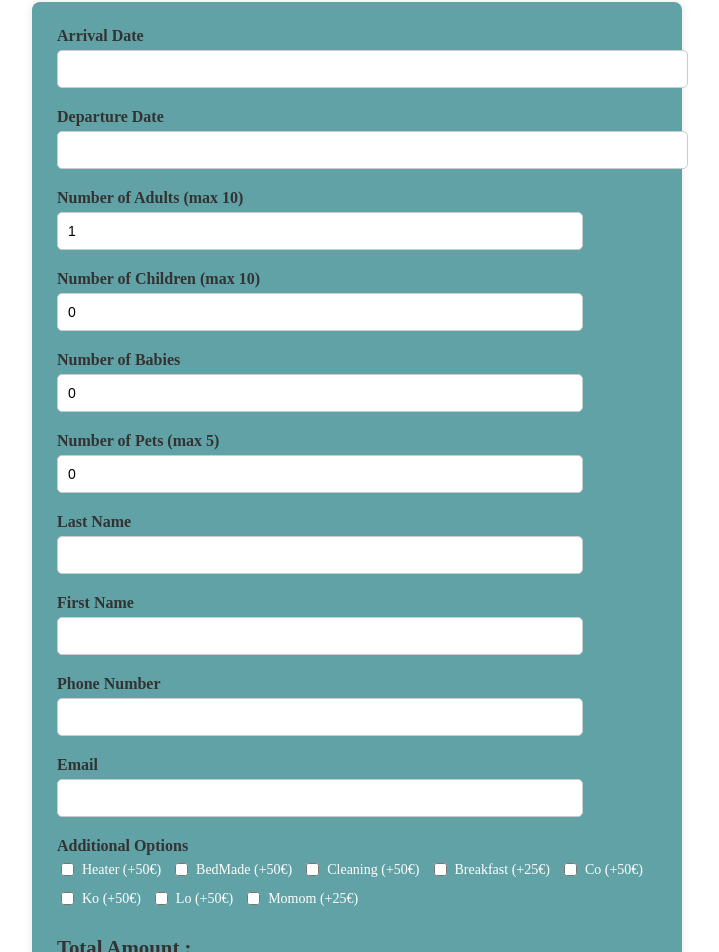
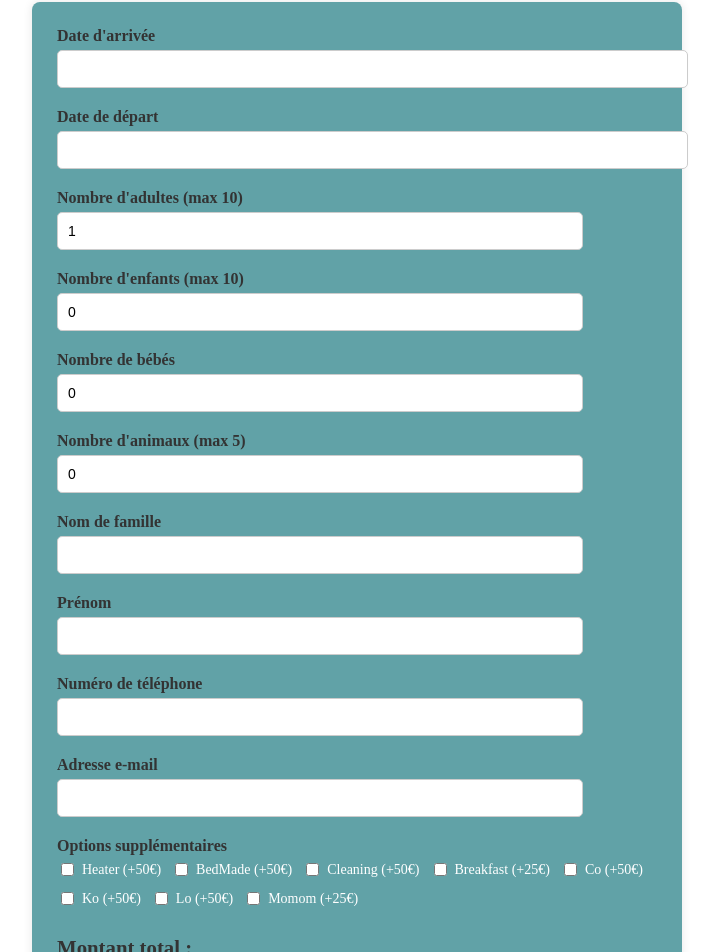
Before and after one commit to AdryanPro/client, a React (Create React App) app: page /Reservation in a window 1280 px wide. Shown: the part 87-1039 px from the top of the page, without its empty margins (283-1002 px from the left). Built offline with nearby package versions, Linux system fonts and the light colour scheme; no server answers; a web font is replaced by a local one.

Commit message:
switch the txt from eng to fr

```diff
--- a/src/Components/Contact.js
+++ b/src/Components/Contact.js
@@ -33,28 +33,30 @@ export const Contact = () => {
   };
 
   return (
-    <div>
-      <NavBar />
-          <div className='ContactWrapper'>
+  <div>
+    <NavBar />
+    <div className='ContactWrapper'>
       <form className='Form' onSubmit={onSubmit}>
-        <h2 className='FormH2'>Contact form</h2>
+        <h2 className='FormH2'>Formulaire de contact</h2>
+
         <div className="input-box">
-          <label>Full name</label>
-          <input type="text" className='Field' placeholder='Enter your name' name='name' required />
+          <label>Nom complet</label>
+          <input type="text" className='Field' placeholder='Entrez votre nom' name='name' required />
         </div>
 
         <div className="input-box">
-          <label>Email Adress</label>
-          <input type="email" className='Field' placeholder='Enter your Email' name='email' required />
+          <label>E-mail</label>
+          <input type="email" className='Field' placeholder='Entrez votre e-mail' name='email' required />
         </div>
 
         <div className="input-box">
-          <label>Your Message</label>
-          <textarea className='Field Message' placeholder='Enter your message' name='message' required />
+          <label>Votre message</label>
+          <textarea className='Field Message' placeholder='Entrez votre message' name='message' required />
         </div>
-        <button type='submit'>Send your messsage</button>
+
+        <button type='submit'>Envoyer votre message</button>
       </form>
     </div>
-    </div>
+  </div>
   )
 }
--- a/src/Components/Galerie.js
+++ b/src/Components/Galerie.js
@@ -493,7 +493,6 @@ export const Galerie = () => {
           );
         })}
       </div>
-      <Footer />
     </div>
   );
 };
--- a/src/Components/Reservation.js
+++ b/src/Components/Reservation.js
@@ -239,19 +239,19 @@ export const Reservation = ({ prices, blockedDates, minNightsRules }) => {
       <form onSubmit={handleSubmit}>
         <div className="calendar-section">
           <div className="form-group">
-            <label className="form-label">Arrival Date</label>
+            <label className="form-label">Date d'arrivée</label>
             <DatePicker
               selected={startDate}
               onChange={(date) => {
                 setStartDate(date);
-                setEndDate(null); // ✅ Reset end date properly
+                setEndDate(null); // ✅ Réinitialiser correctement la date de départ
               }}
               selectsStart
               startDate={startDate}
               endDate={endDate}
               minDate={new Date()}
               excludeDates={blockedDates.map(date => new Date(date))}
-              className="form-input reservation-datepicker"  // ✅ Assign class to separate CSS
+              className="form-input reservation-datepicker"
               highlightDates={[{
                 "react-datepicker__day--range-start": [startDate],
                 "react-datepicker__day--in-range": [startDate, endDate],
@@ -260,7 +260,7 @@ export const Reservation = ({ prices, blockedDates, minNightsRules }) => {
               dayClassName={date => {
                 const dateStr = date.toISOString().split('T')[0];
 
-                if (date < new Date()) return ''; // ✅ No price for past days
+                if (date < new Date()) return ''; // ✅ Pas de prix pour les jours passés
                 if (isDateBlocked(date)) return 'blocked-date';
                 if (prices[dateStr]) return 'has-price';
                 if (basePrice) return 'base-price';
@@ -276,19 +276,19 @@ export const Reservation = ({ prices, blockedDates, minNightsRules }) => {
             />
           </div>
           <div className="form-group">
-            <label className="form-label">Departure Date</label>
+            <label className="form-label">Date de départ</label>
             <DatePicker
               selected={endDate}
               onChange={date => {
-                if (!startDate) return; // ✅ Prevent selecting end date first
+                if (!startDate) return; // ✅ Empêcher la sélection de la date de départ en premier
                 setEndDate(date);
               }}
               selectsEnd
               startDate={startDate}
               endDate={endDate}
-              minDate={startDate} // ✅ Ensure logical selection
+              minDate={startDate} // ✅ Assurer une sélection logique
               excludeDates={blockedDates.map(date => new Date(date))}
-              className="form-input reservation-datepicker"  // ✅ Separate CSS
+              className="form-input reservation-datepicker"
               highlightDates={[{
                 "react-datepicker__day--range-start": [startDate],
                 "react-datepicker__day--in-range": [startDate, endDate],
@@ -297,7 +297,7 @@ export const Reservation = ({ prices, blockedDates, minNightsRules }) => {
               dayClassName={date => {
                 const dateStr = date.toISOString().split('T')[0];
 
-                if (date < new Date()) return ''; // ✅ No price for past days
+                if (date < new Date()) return ''; // ✅ Pas de prix pour les jours passés
                 if (isDateBlocked(date)) return 'blocked-date';
                 if (prices[dateStr]) return 'has-price';
                 if (basePrice) return 'base-price';
@@ -311,17 +311,13 @@ export const Reservation = ({ prices, blockedDates, minNightsRules }) => {
                 </div>
               )}
             />
-
-
-
-
           </div>
           {error && <div className="error-message">{error}</div>}
         </div>
 
         <div className="form-section">
           <div className="form-group">
-            <label className="form-label">Number of Adults (max 10)</label>
+            <label className="form-label">Nombre d'adultes (max 10)</label>
             <input
               type="number"
               min="1"
@@ -333,7 +329,7 @@ export const Reservation = ({ prices, blockedDates, minNightsRules }) => {
           </div>
 
           <div className="form-group">
-            <label className="form-label">Number of Children (max 10)</label>
+            <label className="form-label">Nombre d'enfants (max 10)</label>
             <input
               type="number"
               min="0"
@@ -345,7 +341,7 @@ export const Reservation = ({ prices, blockedDates, minNightsRules }) => {
           </div>
 
           <div className="form-group">
-            <label className="form-label">Number of Babies</label>
+            <label className="form-label">Nombre de bébés</label>
             <input
               type="number"
               min="0"
@@ -356,7 +352,7 @@ export const Reservation = ({ prices, blockedDates, minNightsRules }) => {
           </div>
 
           <div className="form-group">
-            <label className="form-label">Number of Pets (max 5)</label>
+            <label className="form-label">Nombre d'animaux (max 5)</label>
             <input
               type="number"
               min="0"
@@ -368,7 +364,7 @@ export const Reservation = ({ prices, blockedDates, minNightsRules }) => {
           </div>
 
           <div className="form-group">
-            <label className="form-label">Last Name</label>
+            <label className="form-label">Nom de famille</label>
             <input
               type="text"
               value={lastName}
@@ -379,7 +375,7 @@ export const Reservation = ({ prices, blockedDates, minNightsRules }) => {
           </div>
 
           <div className="form-group">
-            <label className="form-label">First Name</label>
+            <label className="form-label">Prénom</label>
             <input
               type="text"
               value={firstName}
@@ -390,7 +386,7 @@ export const Reservation = ({ prices, blockedDates, minNightsRules }) => {
           </div>
 
           <div className="form-group">
-            <label className="form-label">Phone Number</label>
+            <label className="form-label">Numéro de téléphone</label>
             <input
               type="tel"
               value={phone}
@@ -401,7 +397,7 @@ export const Reservation = ({ prices, blockedDates, minNightsRules }) => {
           </div>
 
           <div className="form-group">
-            <label className="form-label">Email</label>
+            <label className="form-label">Adresse e-mail</label>
             <input
               type="email"
               value={email}
@@ -412,7 +408,7 @@ export const Reservation = ({ prices, blockedDates, minNightsRules }) => {
           </div>
 
           <div className="form-group">
-            <label className="form-label">Additional Options</label>
+            <label className="form-label">Options supplémentaires</label>
             <div className="options-grid">
               {Object.entries(options).map(([key, option]) => (
                 <label key={key} className="option-item">
@@ -430,28 +426,30 @@ export const Reservation = ({ prices, blockedDates, minNightsRules }) => {
           </div>
 
           <div className="form-group total-price-container">
-            <h4 className="total-price-title">Total Amount :</h4>
+            <h4 className="total-price-title">Montant total :</h4>
             <div className="total-price-display">
-              {calculateTotalPrice() > 0 ? `${calculateTotalPrice()}€` : "Select dates to see total"}
+              {calculateTotalPrice() > 0 ? `${calculateTotalPrice()}€` : "Sélectionnez des dates pour voir le total"}
             </div>
           </div>
 
           <button type="submit" className="submit-button">
-            Make Reservation
+            Réserver
           </button>
         </div>
       </form>
-      {/* ✅ Pop-up confirmation message */}
+
+      {/* ✅ Pop-up de confirmation */}
       {showPopup && (
         <div className="popup-overlay">
           <div className="popup-content">
-            <h2>Merci pour votre réservation!</h2>
+            <h2>Merci pour votre réservation !</h2>
             <p>Vous serez contacté dans les plus brefs délais pour confirmer celle-ci ainsi que pour procéder au paiement.</p>
             <button onClick={() => window.location.href = '/'}>OK</button>
           </div>
         </div>
       )}
     </div>
+
   );
 };
 
```
Also changed, not shown: src/translation.js (added).
